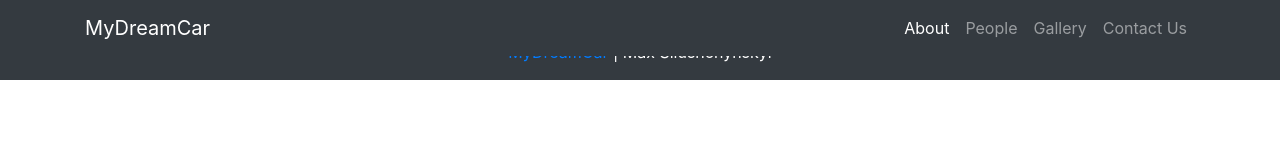
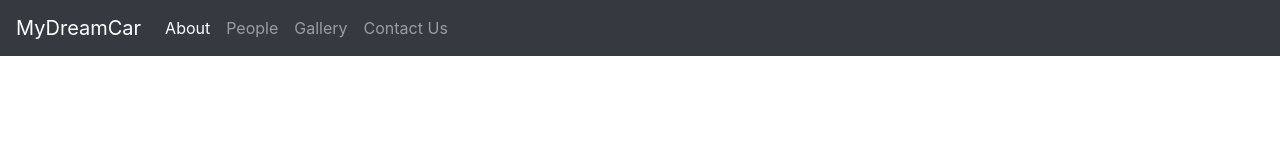
Before and after one commit to maxSlkk/BusinessCardWebsite, a plain HTML site: page pages/about.html in a window 1280 px wide. Drawn offline with nearby package versions, Linux system fonts and the light colour scheme.

Commit message:
Updated navbar. Again.

```diff
--- a/pages/about.html
+++ b/pages/about.html
@@ -12,7 +12,6 @@
 
   <!-- Navbar Menu -->
   <nav class="navbar fixed-top navbar-expand-sm navbar-dark bg-dark">
-    <div class="container">
     <a class="navbar-brand text-white" href="index.html">MyDreamCar</a>
     <button id="button-toggler" class="navbar-toggler" type="button" data-toggle="collapse"
       data-target="#navbarNavAltMarkup" aria-controls="navbarNavAltMarkup" aria-expanded="false"
@@ -21,29 +20,26 @@
     </button>
 
     <div class="collapse navbar-collapse" id="navbarNavAltMarkup">
-        <div class="navbar-nav ml-auto">
+      <div class="navbar-nav">
         <a class="nav-link active" href="about.html">About</a>
         <a class="nav-link" href="people.html">People</a>
         <a class="nav-link" href="gallery.html">Gallery</a>
         <a class="nav-link" href="contact-us.html">Contact Us</a>
       </div>
     </div>
-    </div>
   </nav>
 
 
 
-
-
   <!-- Footer -->
-  <footer class="page-footer font-small blue">
+  <!-- <footer class="page-footer font-small blue">
     <div class="footer-copyright text-center py-3 bg-dark">
       © 2020 Copyright
       <br>
       <a href="index.html"> MyDreamCar</a>
       | Max Sliushchynskyi
     </div>
-  </footer>
+  </footer> -->
 
 
   <script src="https://code.jquery.com/jquery-3.5.1.slim.min.js"
```
Also changed, not shown: pages/contact-us.html (+1 -3 lines), pages/gallery.html (+1 -3 lines), pages/index.html (+1 -3 lines), pages/people.html (+1 -3 lines). Lines whose indentation alone changed are shown as unchanged.
